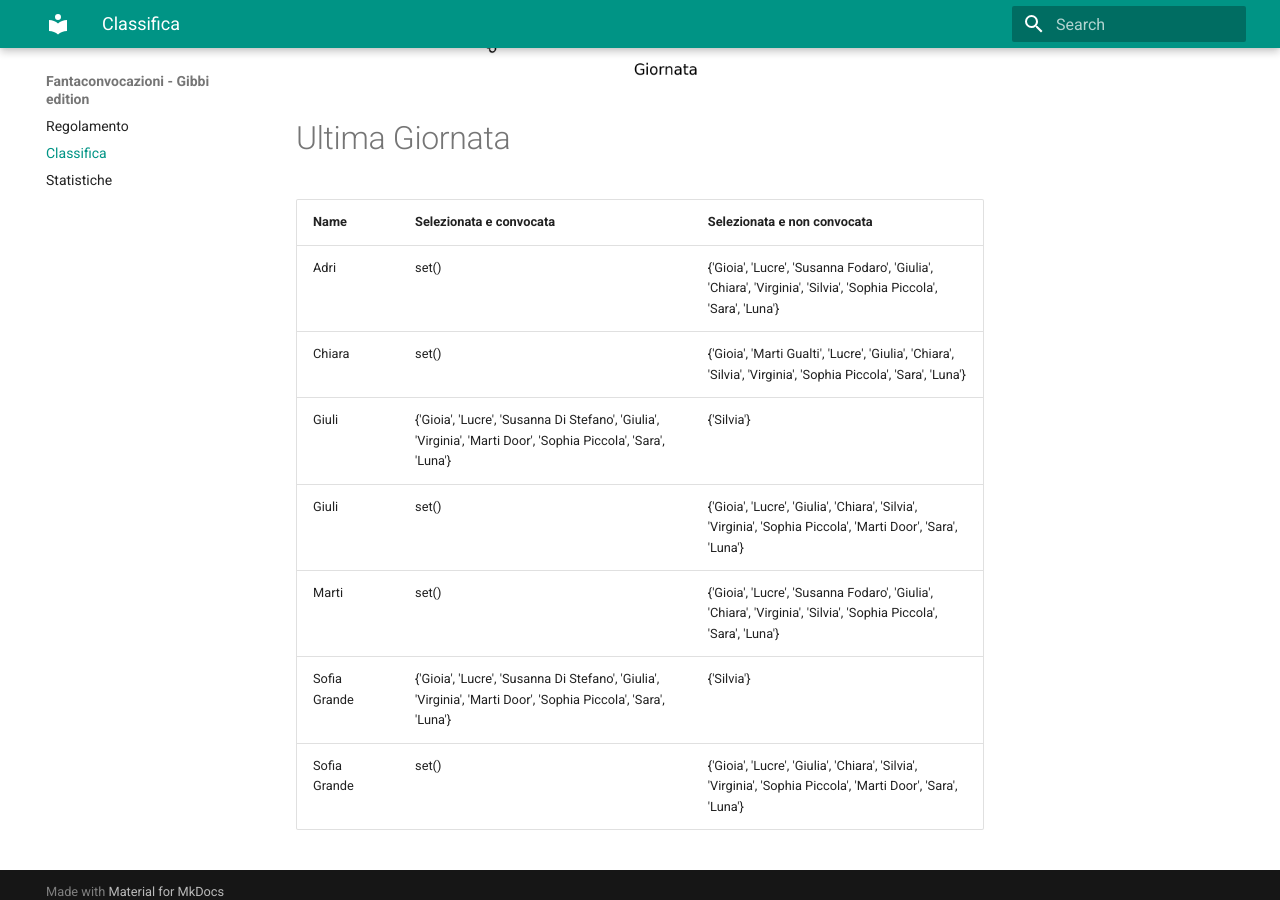
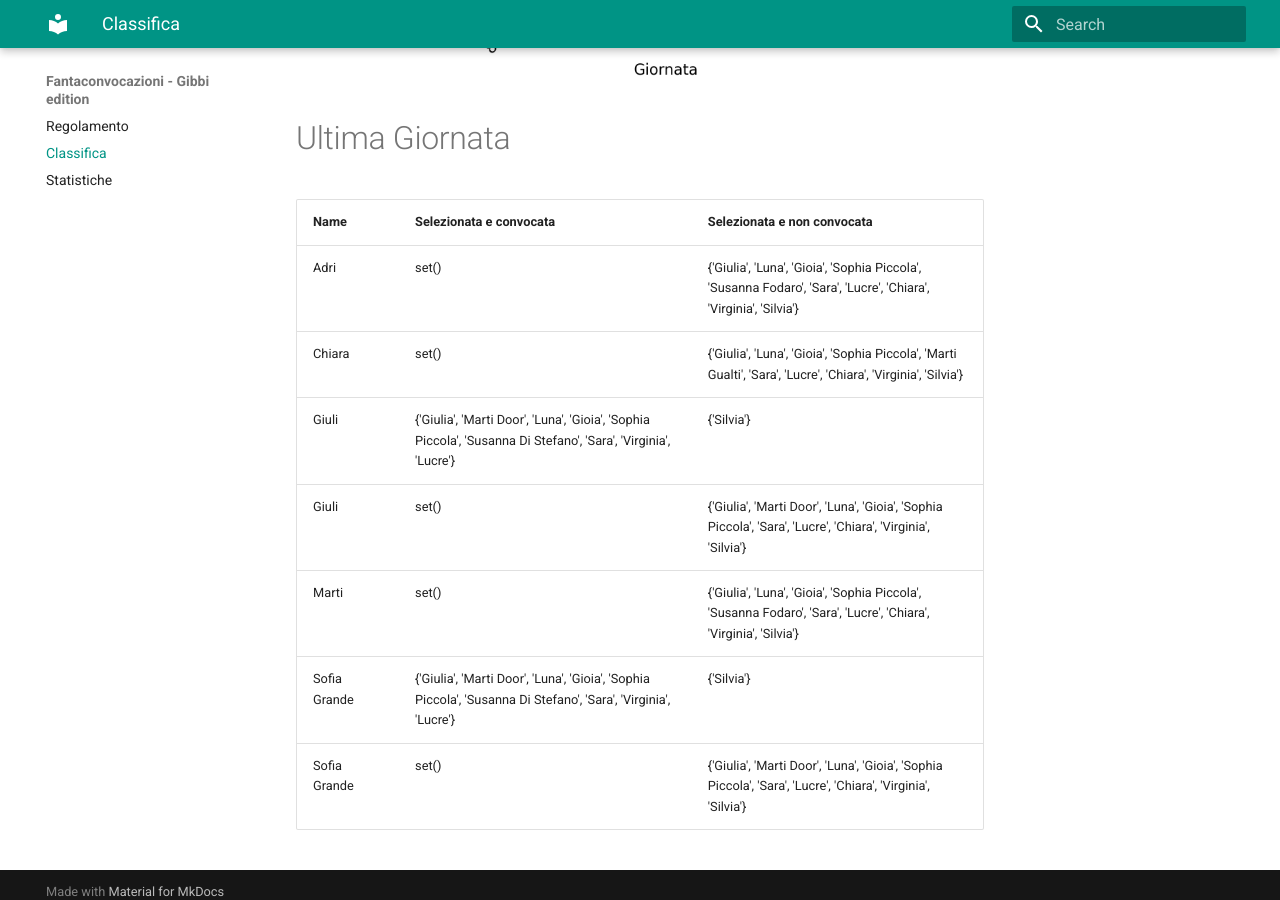
Before and after one commit to martinig94/fantagibbi, an MkDocs documentation site: the page built from docs/Classifica.md, in a window 1280 px wide and 900 px high, scrolled down 1030 px. Built offline with MkDocs 1.6.1 and Material for MkDocs 9.7.7, drawn with Linux system fonts in a browser that asks for light colours.

Commit message:
Auto-update from main.py

```diff
--- a/docs/Classifica.md
+++ b/docs/Classifica.md
@@ -18,11 +18,11 @@
 <!-- START_TABLE CORRECT -->
 | Name         | Selezionata e convocata                                                                                        | Selezionata e non convocata                                                                                      |
 |:-------------|:---------------------------------------------------------------------------------------------------------------|:-----------------------------------------------------------------------------------------------------------------|
-| Adri         | set()                                                                                                          | {'Gioia', 'Lucre', 'Susanna Fodaro', 'Giulia', 'Chiara', 'Virginia', 'Silvia', 'Sophia Piccola', 'Sara', 'Luna'} |
-| Chiara       | set()                                                                                                          | {'Gioia', 'Marti Gualti', 'Lucre', 'Giulia', 'Chiara', 'Silvia', 'Virginia', 'Sophia Piccola', 'Sara', 'Luna'}   |
-| Giuli        | {'Gioia', 'Lucre', 'Susanna Di Stefano', 'Giulia', 'Virginia', 'Marti Door', 'Sophia Piccola', 'Sara', 'Luna'} | {'Silvia'}                                                                                                       |
-| Giuli        | set()                                                                                                          | {'Gioia', 'Lucre', 'Giulia', 'Chiara', 'Silvia', 'Virginia', 'Sophia Piccola', 'Marti Door', 'Sara', 'Luna'}     |
-| Marti        | set()                                                                                                          | {'Gioia', 'Lucre', 'Susanna Fodaro', 'Giulia', 'Chiara', 'Virginia', 'Silvia', 'Sophia Piccola', 'Sara', 'Luna'} |
-| Sofia Grande | {'Gioia', 'Lucre', 'Susanna Di Stefano', 'Giulia', 'Virginia', 'Marti Door', 'Sophia Piccola', 'Sara', 'Luna'} | {'Silvia'}                                                                                                       |
-| Sofia Grande | set()                                                                                                          | {'Gioia', 'Lucre', 'Giulia', 'Chiara', 'Silvia', 'Virginia', 'Sophia Piccola', 'Marti Door', 'Sara', 'Luna'}     |
+| Adri         | set()                                                                                                          | {'Giulia', 'Luna', 'Gioia', 'Sophia Piccola', 'Susanna Fodaro', 'Sara', 'Lucre', 'Chiara', 'Virginia', 'Silvia'} |
+| Chiara       | set()                                                                                                          | {'Giulia', 'Luna', 'Gioia', 'Sophia Piccola', 'Marti Gualti', 'Sara', 'Lucre', 'Chiara', 'Virginia', 'Silvia'}   |
+| Giuli        | {'Giulia', 'Marti Door', 'Luna', 'Gioia', 'Sophia Piccola', 'Susanna Di Stefano', 'Sara', 'Virginia', 'Lucre'} | {'Silvia'}                                                                                                       |
+| Giuli        | set()                                                                                                          | {'Giulia', 'Marti Door', 'Luna', 'Gioia', 'Sophia Piccola', 'Sara', 'Lucre', 'Chiara', 'Virginia', 'Silvia'}     |
+| Marti        | set()                                                                                                          | {'Giulia', 'Luna', 'Gioia', 'Sophia Piccola', 'Susanna Fodaro', 'Sara', 'Lucre', 'Chiara', 'Virginia', 'Silvia'} |
+| Sofia Grande | {'Giulia', 'Marti Door', 'Luna', 'Gioia', 'Sophia Piccola', 'Susanna Di Stefano', 'Sara', 'Virginia', 'Lucre'} | {'Silvia'}                                                                                                       |
+| Sofia Grande | set()                                                                                                          | {'Giulia', 'Marti Door', 'Luna', 'Gioia', 'Sophia Piccola', 'Sara', 'Lucre', 'Chiara', 'Virginia', 'Silvia'}     |
 <!-- END_TABLE CORRECT -->
```
